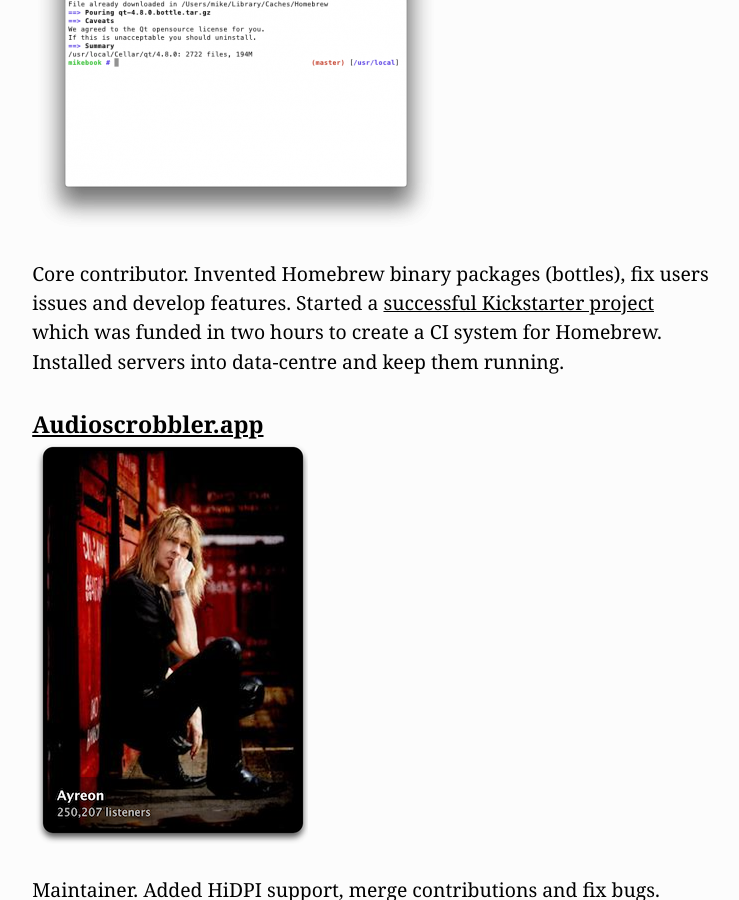
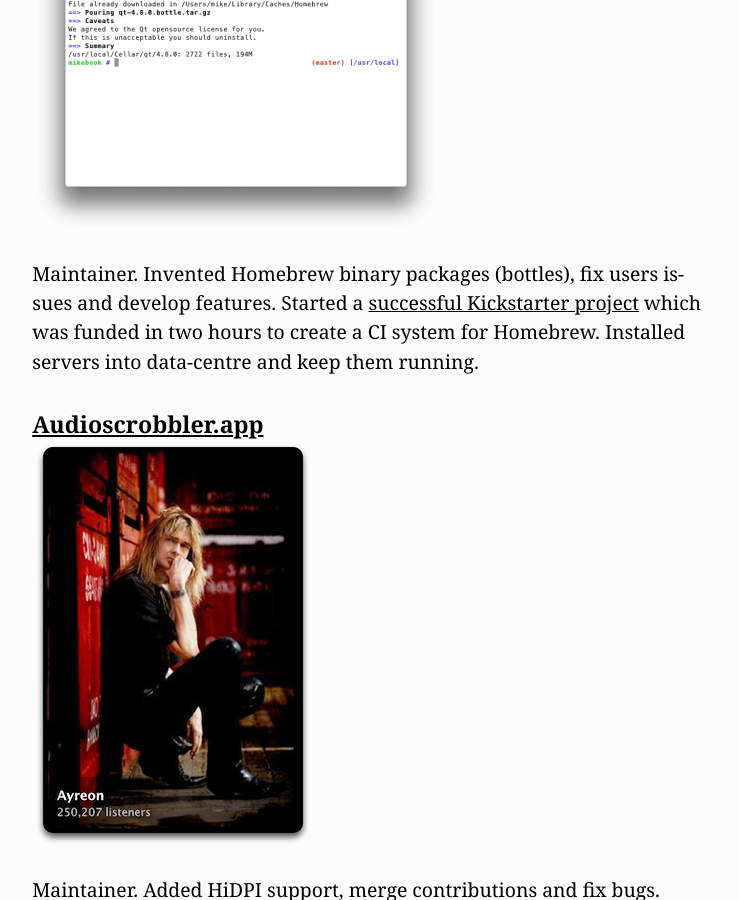
Before and after one commit to MikeMcQuaid/mikemcquaid.com, a Jekyll site: the page built from projects.markdown, in a window 1280 px wide and 900 px high, scrolled down 815 px. Shown: the whole window, without its empty margins (269-1008 px from the left). Built offline with Jekyll 4.4.1, drawn with Linux system fonts in a browser that asks for light colours; Markdown is read by kramdown in place of the engine named in the settings; some of the changed text lies outside the part shown.

Commit message:
Tweak open-source title naming.

```diff
--- a/cv.markdown
+++ b/cv.markdown
@@ -55,7 +55,7 @@ Improving the testing, packaging, deployment and release process for [GitHub Ent
 Full stack engineer developing Rails/MySQL back-end and Coffeescript/SASS front-end for [AllTrails](http://alltrails.com/) and [AllSnow](http://allsnow.com). Developed features, APIs and optimized performance. Setup CI and automatic deployment for Rails and mobile applications. Managed and improved AWS infrastructure.
 
 #### [Homebrew](https://github.com/Homebrew/homebrew/) (2009 - Present)
-Core contributor. Invented Homebrew binary packages (bottles), fix users issues and develop features. Started a [successful Kickstarter project](http://www.kickstarter.com/projects/homebrew/brew-test-bot) which was funded in two hours to create a CI system for Homebrew. Installed servers into data-centre and keep them running.
+Maintainer. Invented Homebrew binary packages (bottles), fix users issues and develop features. Started a [successful Kickstarter project](http://www.kickstarter.com/projects/homebrew/brew-test-bot) which was funded in two hours to create a CI system for Homebrew. Installed servers into data-centre and keep them running.
 
 #### [KDAB](http://kdab.com/) (2009 - 2012)
 Technical team lead providing international cross-platform consultancy. Led several teams who always delivered on time and in budget. Generated successful sales leads and sold a six figure contract. Regularly travel internationally to train software engineers, solve hard problems and kick off projects to consistently positive customer feedback. Created a new CI system which replaced the previous one to improve company productivity.
--- a/projects.markdown
+++ b/projects.markdown
@@ -11,7 +11,7 @@ Improving the testing, packaging, deployment and release process for [GitHub Ent
 #### [Homebrew](https://github.com/Homebrew/homebrew)
 ![Homebrew](/images/a/homebrew.png)
 
-Core contributor. Invented Homebrew binary packages (bottles), fix users issues and develop features. Started a [successful Kickstarter project](http://www.kickstarter.com/projects/homebrew/brew-test-bot) which was funded in two hours to create a CI system for Homebrew. Installed servers into data-centre and keep them running.
+Maintainer. Invented Homebrew binary packages (bottles), fix users issues and develop features. Started a [successful Kickstarter project](http://www.kickstarter.com/projects/homebrew/brew-test-bot) which was funded in two hours to create a CI system for Homebrew. Installed servers into data-centre and keep them running.
 
 #### [Audioscrobbler.app](https://github.com/mxcl/Audioscrobbler.app)
 ![Audioscrobbler.app](/images/a/audioscrobbler.png)
```
Also changed, not shown: other parts of projects.markdown (+1 -1 lines).
